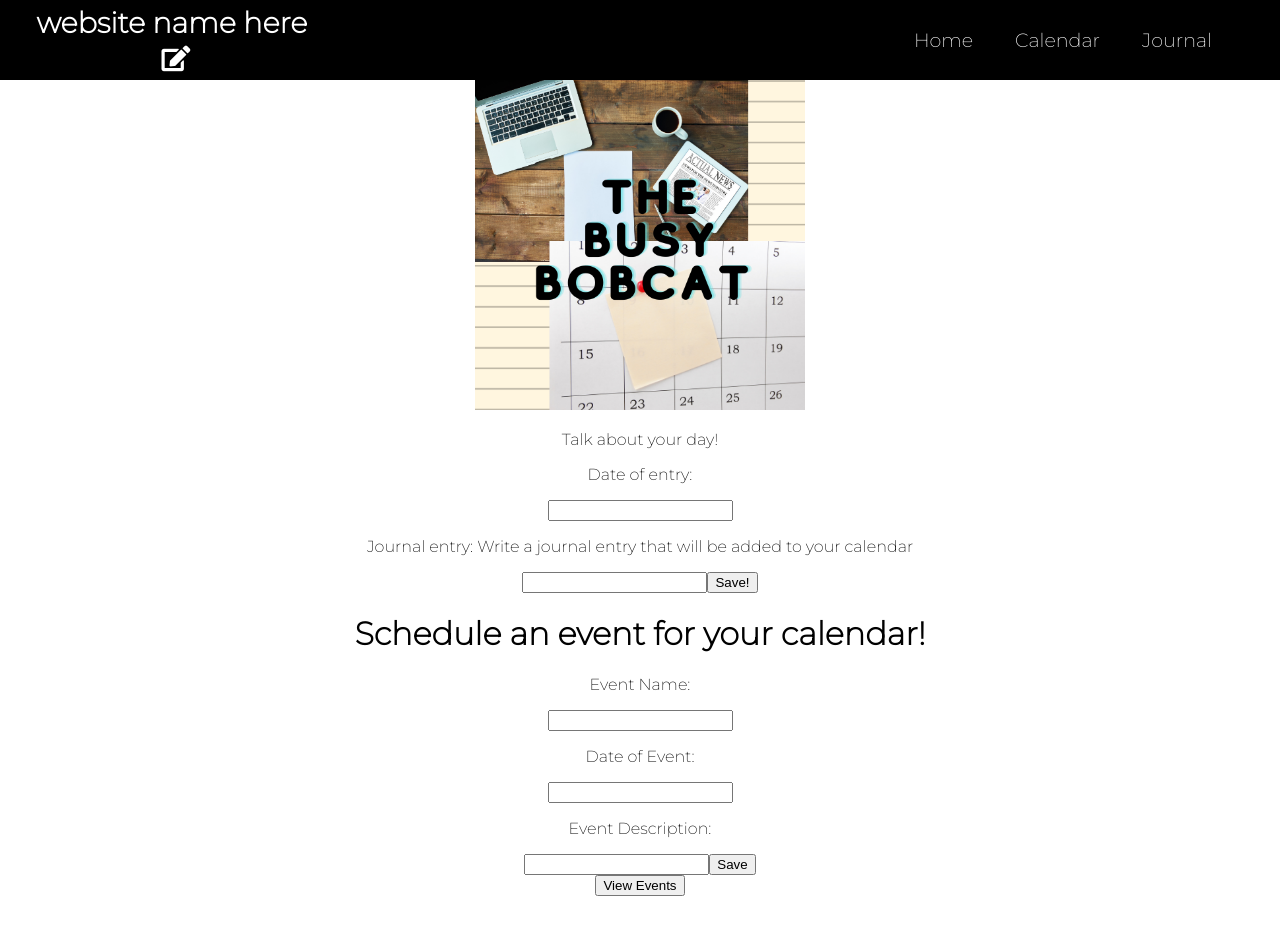
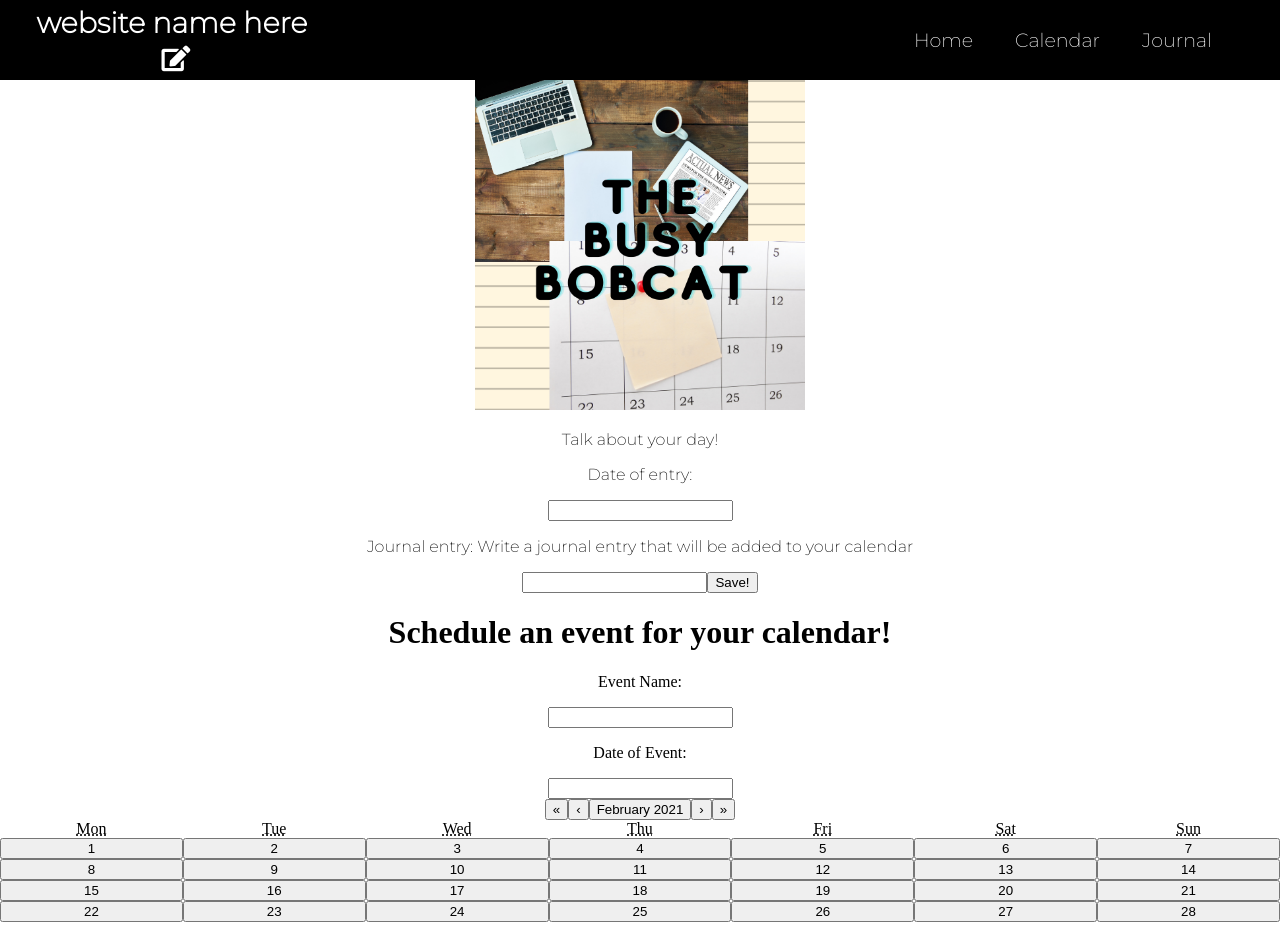
Before and after one commit to DALI-mini-webdev/final-project-bobcats-group-4, a React (Create React App) app: page / in a window 1280 px wide. Shown: the top 939 px of the page. Before the commit the page ends 896 px from the top, so only its background shows below. Built offline with nearby package versions, Linux system fonts and the light colour scheme.

Commit message:
commiting

```diff
--- a/package.json
+++ b/package.json
@@ -6,9 +6,11 @@
     "@testing-library/jest-dom": "^5.11.4",
     "@testing-library/react": "^11.1.0",
     "@testing-library/user-event": "^12.1.10",
+    "calendar": "^0.1.1",
     "firebase": "^8.2.9",
     "immutable": "^4.0.0-rc.12",
     "react": "^17.0.1",
+    "react-calendar": "^3.3.1",
     "react-dom": "^17.0.1",
     "react-scripts": "4.0.2",
     "web-vitals": "^1.0.1"
--- a/src/App.css
+++ b/src/App.css
@@ -4,6 +4,7 @@
   margin: 0;
   padding: 0;
   font-family: 'Montserrat', sans-serif;
+  color: black;
 }
 .background-blue {
   background-color: rgb(108, 192, 218);
@@ -15,4 +16,5 @@
 
 body{
   font-family: 'Times New Roman';
+  color: black;
 }
--- a/src/components/calendar/calendar.css
+++ b/src/components/calendar/calendar.css
@@ -11,9 +11,15 @@
   }
 
   body{
-    font-family: 'Times New Roman';
+    font-family: 'Gill Sans', 'Gill Sans MT', Calibri, 'Trebuchet MS', sans-serif;
+    color: black;
+    font-size: medium;
   }
 
   .distance{
       margin-right:220px;
   }
+
+  .center{
+    text-align: center;
+  }
--- a/src/components/calendar/calendar.js
+++ b/src/components/calendar/calendar.js
@@ -2,8 +2,10 @@ import { render } from '@testing-library/react';
 import React, { Component } from 'react';
 import { Map } from 'immutable';
 import './calendar.css';
-import EventPost from './Eventpost'
-import firebase from './firebase/index'
+import EventPost from './Eventpost';
+import firebase from './firebase/index';
+import Calendar from 'react-calendar';
+//import 'react-calendar/dist/Calendar.css';
 //import View Calendar, import firebase
 
 class calendar extends Component {
@@ -48,6 +50,7 @@ class calendar extends Component {
         this.setState({ eventDate: event.target.value });
     }
 
+
     neweventDescriptionFunction = (event) => {
         this.setState({ eventDescription: event.target.value });
     }
@@ -85,6 +88,7 @@ render() {
         )
     })
     return (
+        <body>
         <div>
 
         <div>
@@ -97,6 +101,7 @@ render() {
 
             <p> Date of Event: </p>
             <input type="text" value={this.state.eventDate} onChange={this.neweventDateFunction} />
+            <Calendar />
 
             <p> Event Description: </p>
             <input type="text" value={this.state.eventDescription} onChange={this.neweventDescriptionFunction} />
@@ -108,6 +113,7 @@ render() {
                     {allEvents}
         </div>
         </div>
+        </body>
 
         );
     }
```
Also changed, not shown: src/App.js (indentation only), 1 other file (tests, documents, lock files or other folders).
